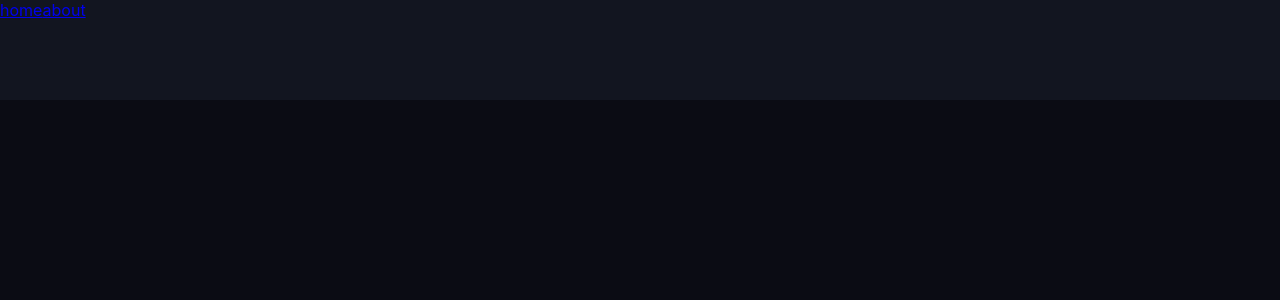
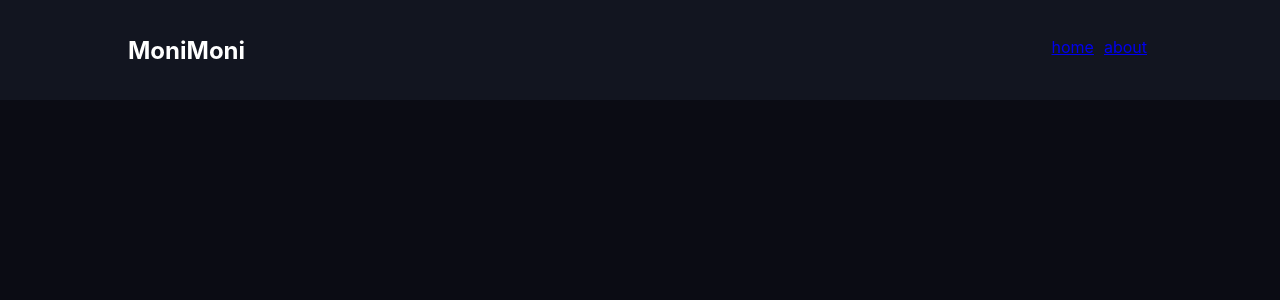
Before and after one commit to sudoMag/angular-example-projects, an Angular app: page /about in a window 1280 px wide. Shown: the top 300 px of the page. Built offline with nearby package versions, Linux system fonts and the light colour scheme.

Commit message:
add inproves

```diff
--- /dev/null
+++ b/src/app/componentes/image/image.component.css
@@ -0,0 +1,16 @@
+.coin-image {
+  width: 50px;
+  margin: auto;
+  transition-duration: 200ms;
+  opacity: 0;
+  display: flex;
+}
+
+.coin-image:hover {
+  filter: drop-shadow(0px 0px 10px rgb(255, 255, 43));
+}
+
+.sparkerline {
+  margin: 15px;
+  height: 82px;
+}
--- /dev/null
+++ b/src/app/componentes/image/image.component.html
@@ -0,0 +1,7 @@
+<img
+  [@loadFade]="isLoaded ? 'loaded' : 'loading'"
+  (load)="isLoaded = true"
+  [src]="src"
+  [class]="class"
+  [style]="style"
+/>
--- /dev/null
+++ b/src/app/componentes/image/image.component.ts
@@ -0,0 +1,37 @@
+import { Component, Input, OnInit } from '@angular/core';
+import {
+  trigger,
+  state,
+  style,
+  animate,
+  transition,
+} from '@angular/animations';
+
+@Component({
+  selector: 'app-image',
+  templateUrl: './image.component.html',
+  styleUrls: ['./image.component.css'],
+  animations: [
+    trigger('loadFade', [
+      state('loading', style({
+        opacity: 0,
+      })),
+      state('loaded', style({
+        opacity: 1,
+      })),
+    ])
+  ]
+})
+export class ImageComponent implements OnInit {
+  isLoaded = false;
+
+  @Input() src?: string;
+  @Input() class?: string;
+  @Input() style?: string;
+
+  constructor() { }
+
+  ngOnInit(): void {
+  }
+
+}
--- a/src/app/home/components/cryptos-table/cryptos-table.component.css
+++ b/src/app/home/components/cryptos-table/cryptos-table.component.css
@@ -15,25 +15,17 @@
   display: flex;
   flex-direction: column;
   transition-duration: 200ms;
-}
-
-.top-container {
-  display: flex;
-  width: 100%;
+  opacity: 0;
+  animation: opacityFade 200ms 0ms linear forwards;
 }
 
 .coin-card:hover {
   filter: drop-shadow(0px 0px 10px rgb(255, 255, 43));
 }
 
-.coin-image {
-  width: 50px;
-  margin: auto;
-  transition-duration: 200ms;
-}
-
-.coin-image:hover {
-  filter: drop-shadow(0px 0px 10px rgb(255, 255, 43));
+.top-container {
+  display: flex;
+  width: 100%;
 }
 
 .image-container {
@@ -43,6 +35,8 @@
   background-color: rgb(54, 54, 54);
   border-radius: 10px;
   margin: auto;
+  justify-content: center;
+  align-items: center;
   box-shadow: 4px 4px 5px #0e0e0e;
 }
 
@@ -91,4 +85,5 @@ div.triangle-icon-red {
   border-radius: 10px;
   height: 1em;
   width: 120px;
+  animation: loadingFade 2s 0ms alternate infinite ease-in-out;
 }
--- a/src/app/home/components/cryptos-table/cryptos-table.component.html
+++ b/src/app/home/components/cryptos-table/cryptos-table.component.html
@@ -2,7 +2,7 @@
   <li class="coin-card" *ngFor="let coin of coins">
     <div class="top-container">
       <div class="image-container">
-        <img class="coin-image" [src]="coin.image" />
+        <app-image class="coin-image" [src]="coin.image" ></app-image>
       </div>
       <div class="coin-description">
         <h3 class="coin-name">
@@ -29,7 +29,7 @@
         </div>
       </div>
     </div>
-    <img
+    <app-image
       class="sparkerline"
       [src]="coin.sparkerline"
       [style]="
@@ -37,7 +37,7 @@
           ? 'filter: drop-shadow(0px 10px 6px rgb(0, 214, 0));'
           : 'filter: drop-shadow(0px 10px 6px rgb(255, 30, 0));'
       "
-    />
+    ></app-image>
   </li>
 </ul>
 <ul class="coins-container" *ngIf="coins.length === 0">
--- a/src/app/home/components/cryptos-table/cryptos-table.component.ts
+++ b/src/app/home/components/cryptos-table/cryptos-table.component.ts
@@ -1,5 +1,4 @@
 import { Component, OnInit } from '@angular/core';
-import { Subscription } from 'rxjs';
 import { CryptoDataService } from '../../services/crypto-data.service';
 
 interface Coin {
@@ -23,27 +22,6 @@ export class CryptosTableComponent implements OnInit {
   coins: Coin[] = [];
   numberCards = new Array(10);
 
-  example = [
-    {
-      id: 'bitcoin',
-      symbol: 'btc',
-      name: 'Bitcoin',
-      image:
-        'https://assets.coingecko.com/coins/images/1/large/bitcoin.png?1547033579',
-      current_price: 29898,
-      price_change_percentage_24h: 0.44247,
-    },
-    {
-      id: 'ethereum',
-      symbol: 'eth',
-      name: 'Ethereum',
-      image:
-        'https://assets.coingecko.com/coins/images/279/large/ethereum.png?1595348880',
-      current_price: 1809.88,
-      price_change_percentage_24h: 1.69872,
-    },
-  ];
-
   ngOnInit(): void {
     this.cryptoService.getAll().subscribe((res) => {
       this.coins = res.map<Coin>((coin): Coin => {
--- a/src/app/home/components/navbar/navbar.component.css
+++ b/src/app/home/components/navbar/navbar.component.css
@@ -4,4 +4,24 @@
   height: 100px;
   position: fixed;
   z-index: 4;
+  align-items: center;
+  justify-content: center;
+  display: flex;
 }
+
+.navbar-content {
+  display: flex;
+  justify-content: space-between;
+  width: 80%;
+  max-width: 1200px;
+}
+
+.links-container {
+  display: flex;
+  flex-direction: row;
+}
+
+.links-container li {
+  display: block;
+  margin: 5px;
+}
--- a/src/app/home/components/navbar/navbar.component.html
+++ b/src/app/home/components/navbar/navbar.component.html
@@ -1,4 +1,13 @@
 <nav id="navbar">
-  <a routerLink="">home</a>
-  <a routerLink="about">about</a>
+  <div class="navbar-content">
+    <h1>MoniMoni</h1>
+    <ul class="links-container">
+      <li>
+        <a class="nav-link" routerLink="/">home</a>
+      </li>
+      <li>
+        <a routerLink="/about">about</a>
+      </li>
+    </ul>
+  </div>
 </nav>
--- a/src/app/home/home.component.css
+++ b/src/app/home/home.component.css
@@ -1,3 +1,7 @@
 div#space {
   margin-top: 120px;
 }
+
+#title-page {
+  margin: 30px;
+}
--- a/src/app/home/home.component.html
+++ b/src/app/home/home.component.html
@@ -1,3 +1,3 @@
 <div id="space"></div>
-<h1>Cryptos 🤑</h1>
+<h1 id="title-page">Cryptos 🤑</h1>
 <app-cryptos-table></app-cryptos-table>
--- a/src/styles.css
+++ b/src/styles.css
@@ -6,3 +6,21 @@ body {
   background-color: #0b0c14;
   font-family: -apple-system, BlinkMacSystemFont, "Segoe UI", "Helvetica Neue", Oxygen, Ubuntu, Cantarell, "Fira Sans", "Droid Sans", sans-serif;
 }
+
+@keyframes opacityFade {
+  from {
+    opacity: 0;
+  }
+  to {
+    opacity: 1;
+  }
+}
+
+@keyframes loadingFade {
+  from {
+    background-color: rgb(41, 44, 46);;
+  }
+  to {
+    background-color: rgb(20, 23, 26);
+  }
+}
```
Also changed, not shown: src/app/app.module.ts (+7 -3 lines), 1 other file (tests, documents, lock files or other folders).
